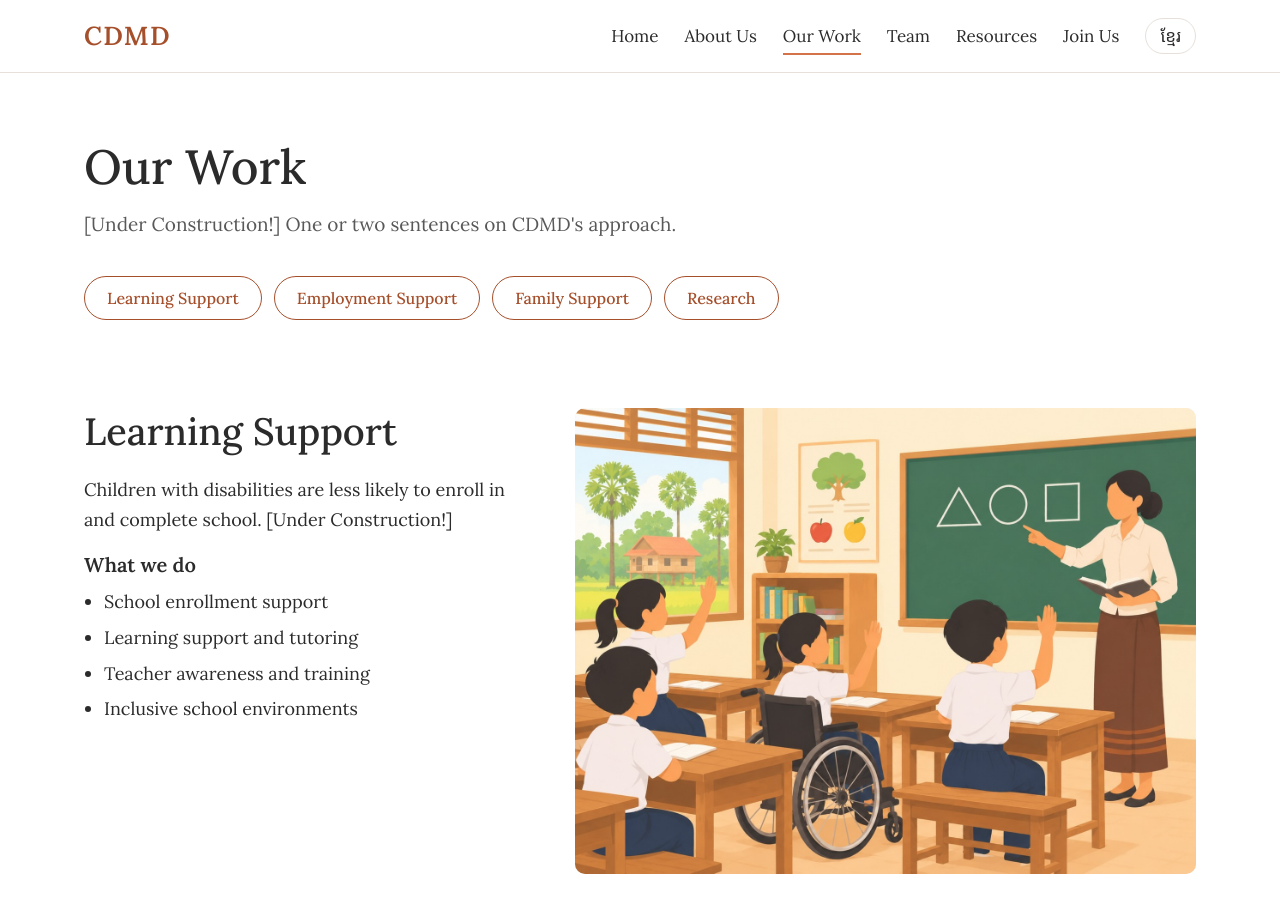
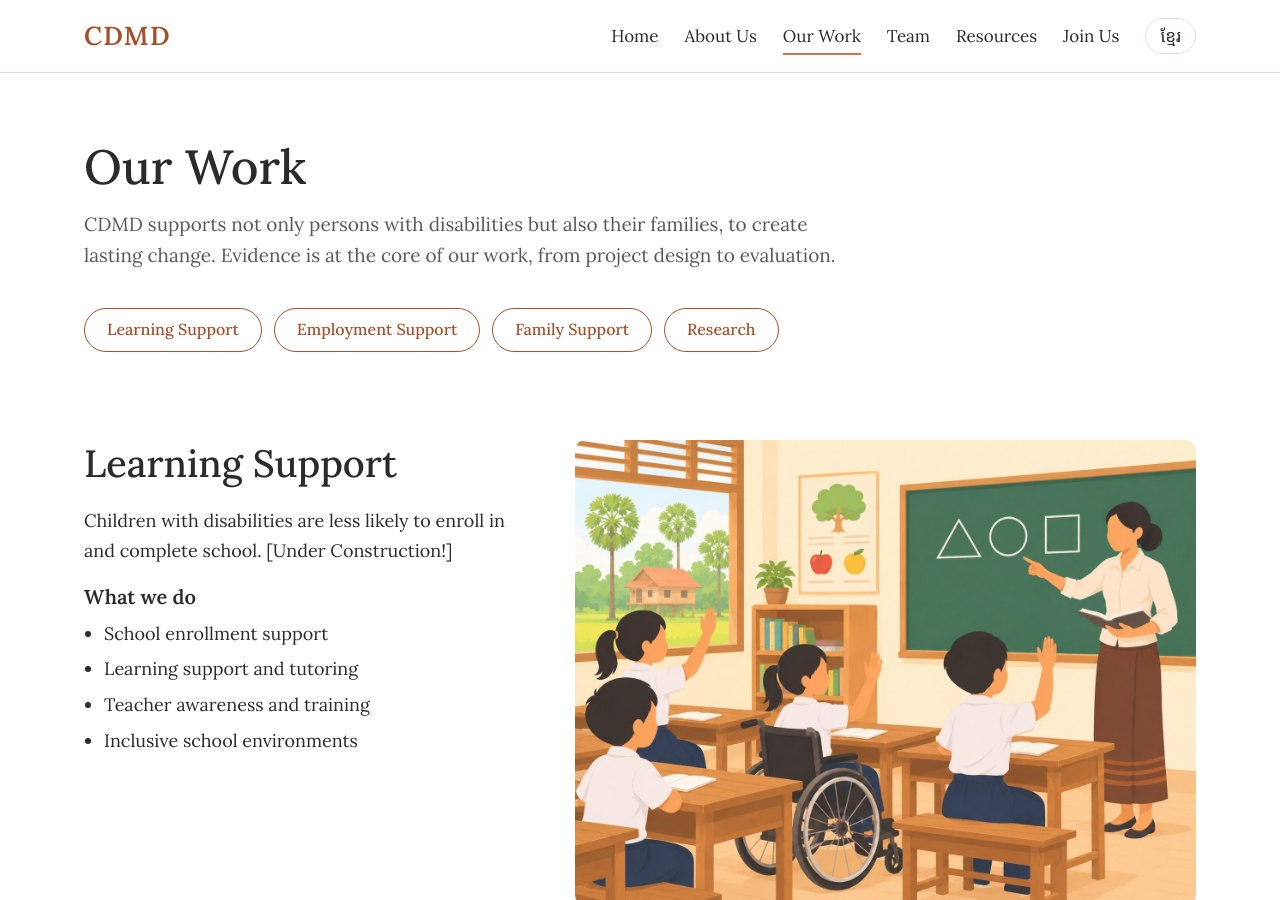
Before and after one commit to cdmd-cambodia/cdmd-cambodia.github.io, a Jekyll site: the page built from en/work.html, in a window 1280 px wide and 900 px high. Built offline with Jekyll 4.4.1, drawn with Linux system fonts in a browser that asks for light colours.

Commit message:
Update work intro description in en.yml

```diff
--- a/_data/en.yml
+++ b/_data/en.yml
@@ -146,7 +146,7 @@ about:
 # ---------------- OUR WORK ----------------
 # The four themes also appear as cards on the Home page.
 work:
-  intro: "[Under Construction!] One or two sentences on CDMD's approach."
+  intro: "CDMD supports not only persons with disabilities but also their families, to create lasting change. Evidence is at the core of our work, from project design to evaluation."
   activities_label: "What we do"
   projects_label: "Projects"
   themes:
```
